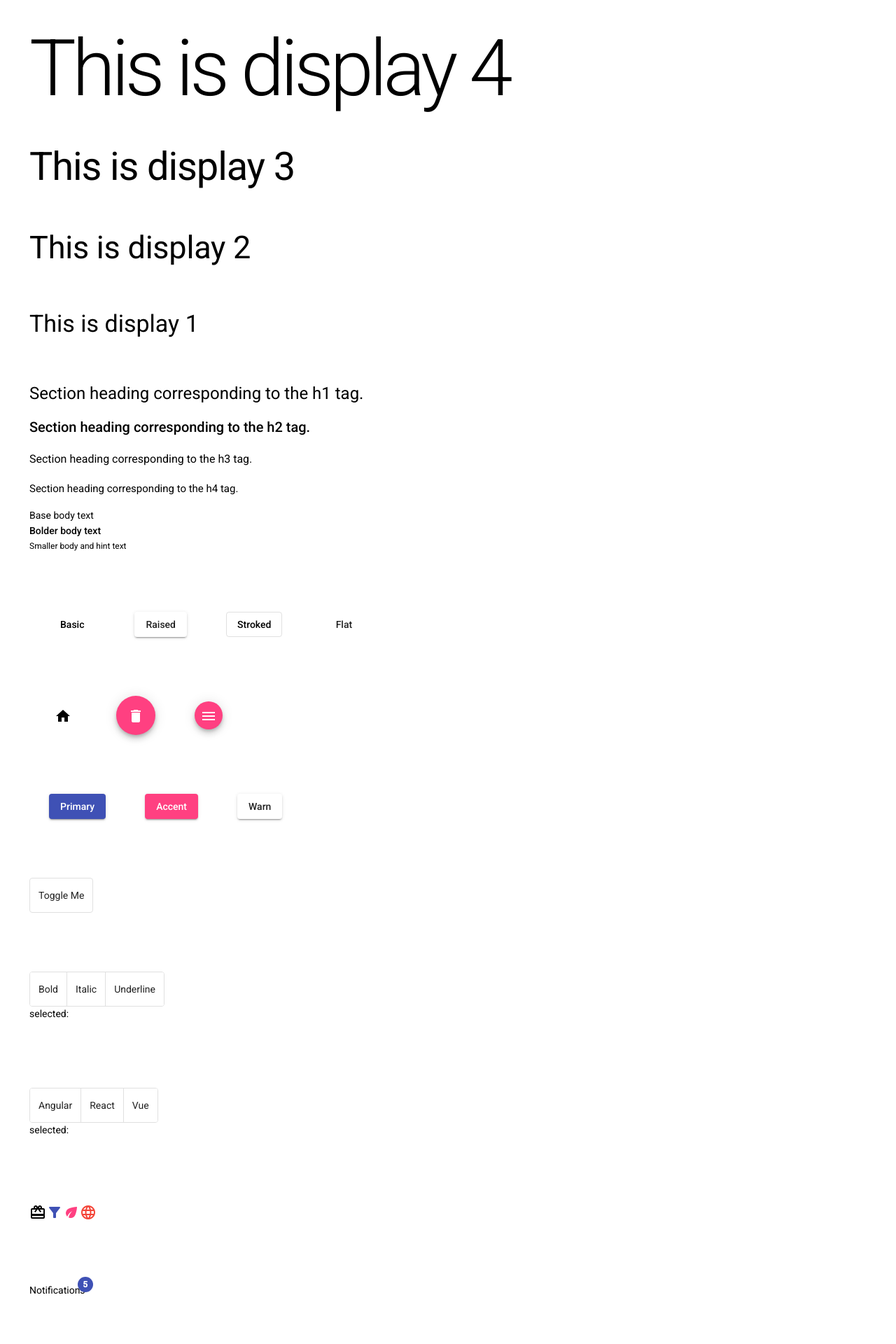
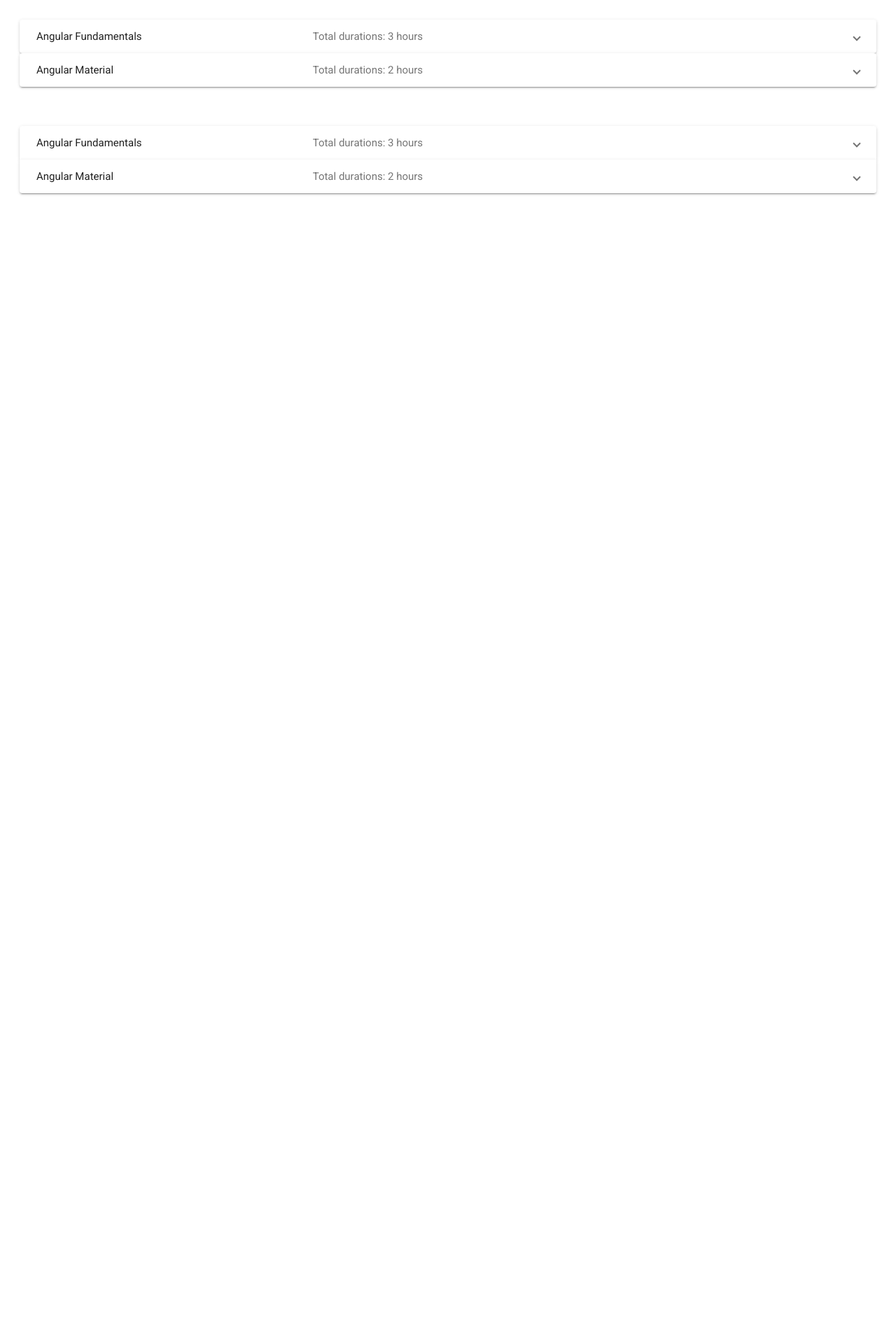
Before and after one commit to suchigg/material-showcase, an Angular app: page / in a window 1280 px wide. Shown: the top 1920 px of the page at 70% size. After the commit the page ends 800 px from the top, so only its background shows below. Built offline with nearby package versions, Linux system fonts and the light colour scheme.

Commit message:
Expansion panels
Aggiunti esempi di expansion panel indipendenti ed accordion

```diff
--- a/src/app/app.component.html
+++ b/src/app/app.component.html
@@ -1,282 +1,81 @@
+
+<!-- expansion panel -->
 <div class="container">
-  <!--	Large, one-off header, usually at the top of the page (e.g. a hero header). -->
-  <div class="mat-display-4">This is display 4</div>
-  <div class="mat-display-3">This is display 3</div>
-  <div class="mat-display-2">This is display 2</div>
-  <div class="mat-display-1">This is display 1</div>
+  <mat-expansion-panel>
+    <mat-expansion-panel-header>
+      <mat-panel-title>
+        Angular Fundamentals
+      </mat-panel-title>
+      <mat-panel-description>
+        Total durations: 3 hours
+      </mat-panel-description>
+    </mat-expansion-panel-header>
 
-  <!-- Section heading corresponding from the <h1> to <h4> tags .-->
-  <div class="mat-h1 mat-headline">Section heading corresponding to the h1 tag.</div>
-  <div class="mat-h2 mat-title">Section heading corresponding to the h2 tag.</div>
-  <div class="mat-h3 mat-subheading-2">Section heading corresponding to the h3 tag.</div>
-  <div class="mat-h4 mat-subheading-1">Section heading corresponding to the h4 tag.</div>
+    <p>
+      This is the panel content. Add courses details
+    </p>
+    <mat-action-row>
+      <button mat-button>Enroll</button>
+    </mat-action-row>
+  </mat-expansion-panel>
 
-  <!-- Classes for body content -->
-  <div class="mat-body mat-body-1">Base body text</div>
-  <div class="mat-body-strong mat-body-2">Bolder body text</div>
-  <div class="mat-caption mat-small">Smaller body and hint text</div>
+  <mat-expansion-panel>
+    <mat-expansion-panel-header>
+      <mat-panel-title>
+        Angular Material
+      </mat-panel-title>
+      <mat-panel-description>
+        Total durations: 2 hours
+      </mat-panel-description>
+    </mat-expansion-panel-header>
+
+    <p>
+      This is the panel content. Add courses details
+    </p>
+    <mat-action-row>
+      <button mat-button>Enroll</button>
+    </mat-action-row>
+  </mat-expansion-panel>
 </div>
 
 
+<div class="container">
 
-<div class="rectangular-buttons container">
-  <button mat-button>Basic</button>
-  <button mat-raised-button>Raised</button>
-  <button mat-stroked-button>Stroked</button>
-  <button mat-flat-button>Flat</button>
+  <mat-accordion>
+    <mat-expansion-panel>
+      <mat-expansion-panel-header>
+        <mat-panel-title>
+          Angular Fundamentals
+        </mat-panel-title>
+        <mat-panel-description>
+          Total durations: 3 hours
+        </mat-panel-description>
+      </mat-expansion-panel-header>
+
+      <p>
+        This is the panel content. Add courses details
+      </p>
+      <mat-action-row>
+        <button mat-button>Enroll</button>
+      </mat-action-row>
+    </mat-expansion-panel>
+
+    <mat-expansion-panel>
+      <mat-expansion-panel-header>
+        <mat-panel-title>
+          Angular Material
+        </mat-panel-title>
+        <mat-panel-description>
+          Total durations: 2 hours
+        </mat-panel-description>
+      </mat-expansion-panel-header>
+
+      <p>
+        This is the panel content. Add courses details
+      </p>
+      <mat-action-row>
+        <button mat-button>Enroll</button>
+      </mat-action-row>
+    </mat-expansion-panel>
+  </mat-accordion>
 </div>
-
-<div class="circular-buttons container">
-  <button mat-icon-button aria-label="Icon Button">
-    <mat-icon>home</mat-icon>
-  </button>
-
-  <button mat-fab aria-label="FAB Button" disableRipple>
-    <mat-icon>delete</mat-icon>
-  </button>
-
-  <button mat-mini-fab aria-label="MinI FAB Button">
-    <mat-icon>menu</mat-icon>
-  </button>
-</div>
-
-<div class="colored-buttons container">
-  <button mat-raised-button color="primary">Primary</button>
-  <button mat-raised-button color="accent">Accent</button>
-  <button mat-raised-button colro="warn">Warn</button>
-</div>
-
-<div class="container">
-  <mat-button-toggle>Toggle Me</mat-button-toggle>
-</div>
-
-
-<!-- radio toggle group-->
-<div class="container">
-  <mat-button-toggle-group name="fontStyle" aria-label="Font Style" #fontSyleGroup="matButtonToggleGroup">
-    <mat-button-toggle value="bold">Bold</mat-button-toggle>
-    <mat-button-toggle value="italic">Italic</mat-button-toggle>
-    <mat-button-toggle value="underline">Underline</mat-button-toggle>
-  </mat-button-toggle-group>
-  <p>selected: {{fontSyleGroup.value}}</p>
-</div>
-
-
-<!-- checkbox toggle group -->
-<div class="container">
-  <mat-button-toggle-group name="tech" aria-label="Font Style" #techGroup="matButtonToggleGroup" multiple>
-    <mat-button-toggle value="angular">Angular</mat-button-toggle>
-    <mat-button-toggle value="react">React</mat-button-toggle>
-    <mat-button-toggle value="vue">Vue</mat-button-toggle>
-  </mat-button-toggle-group>
-  <p>selected: {{techGroup.value}}</p>
-</div>
-
-
-
-<!-- icons -->
-<div class="container">
-  <mat-icon>card_giftcard</mat-icon>
-  <mat-icon color="primary">filter_alt</mat-icon>
-  <mat-icon color="accent">eco</mat-icon>
-  <mat-icon color="warn">language</mat-icon>
-</div>
-
-<!-- badges positions-->
-<div class="container">
-  <span matBadge="5">Notifications</span>
-</div>
-<div class="container">
-  <span matBadge="8" matBadgePosition="below before">Notifications</span>
-</div>
-<div class="container">
-  <span matBadge="13" matBadgePosition="below after">Notifications</span>
-</div>
-<div class="container">
-  <span matBadge="21" matBadgePosition="above before">Notifications</span>
-</div>
-
-<!-- badges sizes -->
-<div class="container">
-  <span matBadge="1" matBadgeSize="small">Notifications</span>
-</div>
-<div class="container">
-  <span matBadge="2" matBadgeSize="medium">Notifications</span>
-</div>
-<div class="container">
-  <span matBadge="3" matBadgeSize="large">Notifications</span>
-</div>
-
-<!-- badges colors -->
-<div class="container">
-  <span matBadge="1" matBadgeColor="primary">Notifications</span>
-</div>
-<div class="container">
-  <span matBadge="2" matBadgeColor="accent">Notifications</span>
-</div>
-<div class="container">
-  <span matBadge="3" matBadgeColor="warn">Notifications</span>
-</div>
-
-<!-- spinners e progress bar-->
-<div class="container">
-  <mat-progress-spinner value="21"></mat-progress-spinner>
-  <mat-progress-spinner value="55" color="accent"></mat-progress-spinner>
-  <mat-progress-spinner value="100" color="warn"></mat-progress-spinner>
-</div>
-
-<div class="container">
-  <mat-spinner></mat-spinner>
-</div>
-
-<div class="container">
-  <mat-progress-bar mode="determinate" value="66"></mat-progress-bar>
-</div>
-<div class="container">
-  <mat-progress-bar mode="indeterminate"></mat-progress-bar>
-</div>
-<div class="container">
-  <mat-progress-bar mode="buffer" color="accent" value="35" bufferValue="55"></mat-progress-bar>
-</div>
-<div class="container">
-  <mat-progress-bar mode="query"></mat-progress-bar>
-</div>
-
-<!-- toolbar -->
-<div class="container">
-  <mat-toolbar color="primary" class="navbar">
-    <div>Ready4Java</div>
-    <div>
-      <span>home</span>
-      <span>about</span>
-      <span>services</span>
-    </div>
-  </mat-toolbar>
-</div>
-
-
-<!-- sidenav -->
-<div class="container">
-  <mat-sidenav-container class="main-app">
-    <mat-sidenav #sidenav mode="over" [(opened)]="opened">
-      Questa è la sidenav, che di default è nascosta.
-    </mat-sidenav>
-    <mat-sidenav-content>
-      main content
-      <button mat-button (click)="opened = !opened">Toggle opened</button>
-      <button mat-button (click)="sidenav.open()">Open</button>
-      <button mat-button (click)="sidenav.close()">Close</button>
-      <button mat-button (click)="sidenav.toggle()">Toggle</button>
-    </mat-sidenav-content>
-  </mat-sidenav-container>
-</div>
-
-<!-- menu -->
-<div class="container">
-  <button mat-flat-button [matMenuTriggerFor]="appMenu">Menu</button>
-
-  <mat-menu #appMenu="matMenu">
-    <button mat-menu-item [matMenuTriggerFor]="frontEndSubMenu" >FrontEnd</button>
-    <button mat-menu-item [matMenuTriggerFor]="backEndSubMenu">Backend</button>
-  </mat-menu>
-
-  <mat-menu #frontEndSubMenu="matMenu">
-    <button mat-menu-item>Angular</button>
-    <button mat-menu-item>React</button>
-    <button mat-menu-item>Vue</button>
-  </mat-menu>
-
-  <mat-menu #backEndSubMenu="matMenu">
-    <button mat-menu-item>Spring</button>
-    <button mat-menu-item>Django</button>
-    <button mat-menu-item>NodeJS</button>
-  </mat-menu>
-
-  <mat-menu #lazyMenu="matMenu">
-    <ng-template matMenuContent let-name="name">
-      <button mat-menu-item>Settings</button>
-      <button mat-menu-item>Help</button>
-      <button mat-menu-item>Logout {{name}}</button>
-    </ng-template>
-  </mat-menu>
-
-  <button mat-flat-button [matMenuTriggerData]="{name: 'Gmail'}" [matMenuTriggerFor]="lazyMenu">Gmail</button>
-  <button mat-flat-button [matMenuTriggerData]="{name: 'Instagram'}" [matMenuTriggerFor]="lazyMenu">Instagram</button>
-</div>
-
-
-<!-- liste -->
-<div class="container">
-  <mat-list>
-    <mat-list-item>item 1</mat-list-item>
-    <mat-list-item>Item 2</mat-list-item>
-    <mat-list-item>Item 3</mat-list-item>
-  </mat-list>
-
-  <mat-list dense>
-    <mat-list-item>Dense item 1</mat-list-item>
-    <mat-list-item>Dense Item 2</mat-list-item>
-    <mat-list-item>Dense Item 3</mat-list-item>
-  </mat-list>
-
-  <mat-nav-list>
-    <a mat-list-item href="#">Home</a>
-    <a mat-list-item href="#">Abount</a>
-    <a mat-list-item href="#">Profile</a>
-  </mat-nav-list>
-
-  <mat-list>
-    <mat-list-item>
-      <mat-icon matListIcon>home</mat-icon>
-      <h3 matLine>Heading</h3>
-      <p matLine>Line</p>
-    </mat-list-item>
-    <mat-divider></mat-divider>
-    <mat-list-item>
-      <mat-icon matListIcon>folder</mat-icon>
-      <h3 matLine>Heading 2</h3>
-      <p matLine>Line 2</p>
-    </mat-list-item>
-  </mat-list>
-</div>
-
-<!-- grid list-->
-<div class="container">
-  <mat-grid-list cols="2" rowHeight="100px">
-    <mat-grid-tile>Tile 1</mat-grid-tile>
-    <mat-grid-tile>Tile 2</mat-grid-tile>
-    <mat-grid-tile>Tile 3</mat-grid-tile>
-    <mat-grid-tile>Tile 4</mat-grid-tile>
-    <mat-grid-tile rowspan="2">Tile 5</mat-grid-tile>
-    <mat-grid-tile>Tile 6</mat-grid-tile>
-    <mat-grid-tile>Tile 7</mat-grid-tile>
-    <mat-grid-tile colspan=2>Tile 8</mat-grid-tile>
-  </mat-grid-list>
-</div>
-
-<div class="container">
-  <mat-grid-list cols="2" rowHeight="2:1">
-    <mat-grid-tile rowspan="2">Tile 5</mat-grid-tile>
-    <mat-grid-tile>Tile 6</mat-grid-tile>
-    <mat-grid-tile>Tile 7</mat-grid-tile>
-    <mat-grid-tile colspan=2>Tile 8</mat-grid-tile>
-  </mat-grid-list>
-</div>
-
-<div class="container">
-  <mat-grid-list cols="2" rowHeight="fit" style="height: 150px;">
-    <mat-grid-tile rowspan="2">Tile 5</mat-grid-tile>
-    <mat-grid-tile>Tile 6</mat-grid-tile>
-    <mat-grid-tile>Tile 7</mat-grid-tile>
-    <mat-grid-tile colspan=2>Tile 8</mat-grid-tile>
-  </mat-grid-list>
-</div>
-
-<div class="container">
-  <mat-grid-list cols="2" rowHeight="fit" style="height: 150px;" gutterSize="10">
-    <mat-grid-tile rowspan="2">Tile 5</mat-grid-tile>
-    <mat-grid-tile>Tile 6</mat-grid-tile>
-    <mat-grid-tile>Tile 7</mat-grid-tile>
-    <mat-grid-tile colspan=2>Tile 8</mat-grid-tile>
-  </mat-grid-list>
-</div>
--- a/src/app/app.component.scss
+++ b/src/app/app.component.scss
@@ -1,35 +1,4 @@
-button {
-  margin: 0 2em;
-}
 
 .container {
-  padding: 3em;
+  padding: 2em;
 }
-
-.navbar {
-  justify-content: space-between;
-
-  span {
-    padding-right: 1rem;
-  }
-}
-
-.main-app {
-
-  mat-sidenav, mat-sidenav-content {
-    padding: 4em;
-  }
-
-  mat-sidenav {
-    background-color: lightgray;
-    height: 200px;
-  }
-
-  mat-sidenav-container {
-    height: 100%;
-  }
-}
-
-mat-grid-tile {
-  background-color: lightblue;
-}
--- a/src/app/app.component.ts
+++ b/src/app/app.component.ts
@@ -7,6 +7,4 @@ import { Component } from '@angular/core';
 })
 export class AppComponent {
   title = 'components-showcase';
-
-  opened = false;
 }
--- a/src/app/material-ui/material-ui.module.ts
+++ b/src/app/material-ui/material-ui.module.ts
@@ -11,6 +11,8 @@ import { MatMenuModule } from '@angular/material/menu';
 import { MatListModule } from '@angular/material/list';
 import { MatDividerModule } from '@angular/material/divider';
 import { MatGridListModule } from '@angular/material/grid-list';
+import { MatExpansionModule } from '@angular/material/expansion';
+
 
 const UserMaterialComponents = [
   MatButtonModule,
@@ -24,7 +26,8 @@ const UserMaterialComponents = [
   MatMenuModule,
   MatListModule,
   MatDividerModule,
-  MatGridListModule
+  MatGridListModule,
+  MatExpansionModule
 ];
 
 @NgModule({
```
